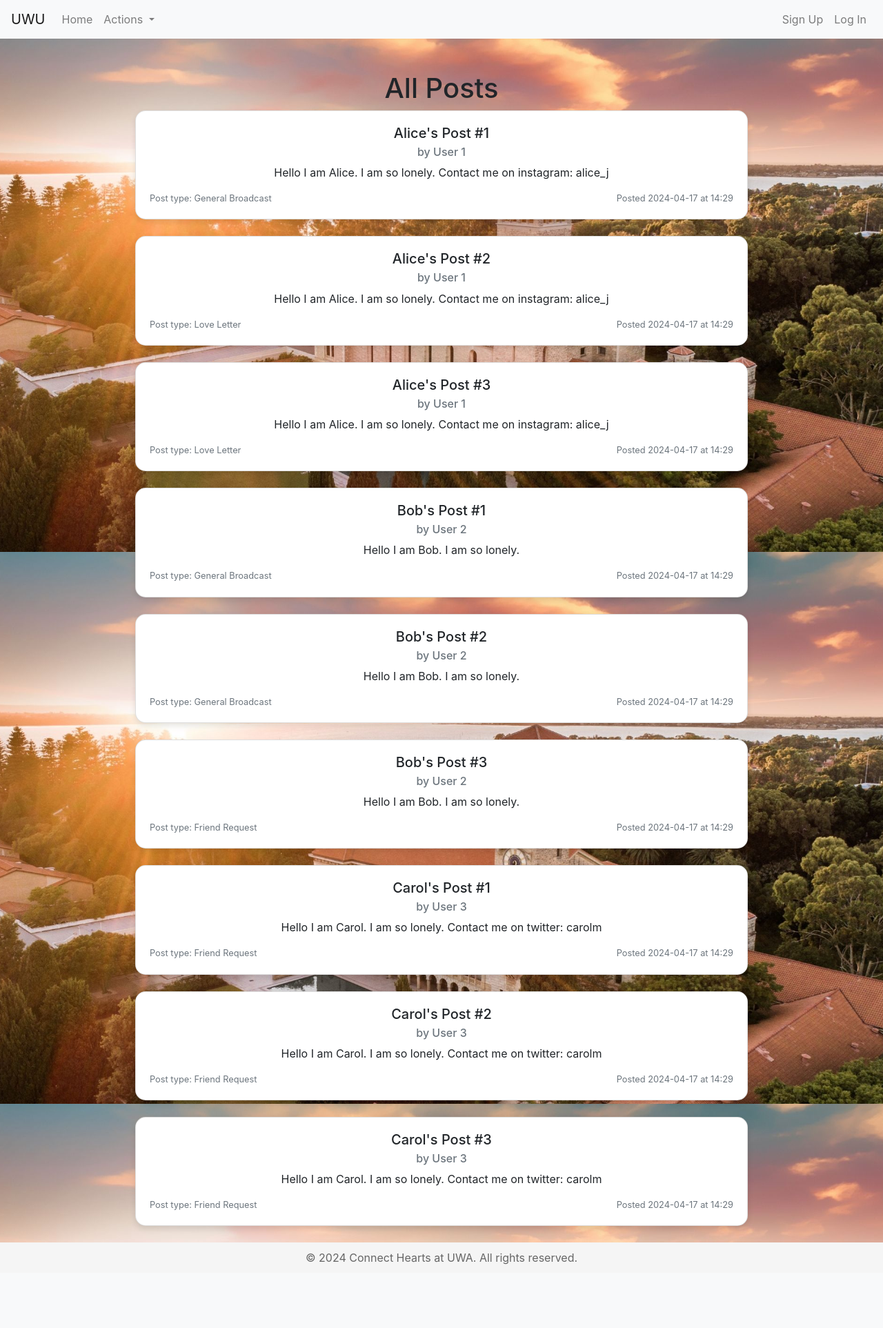
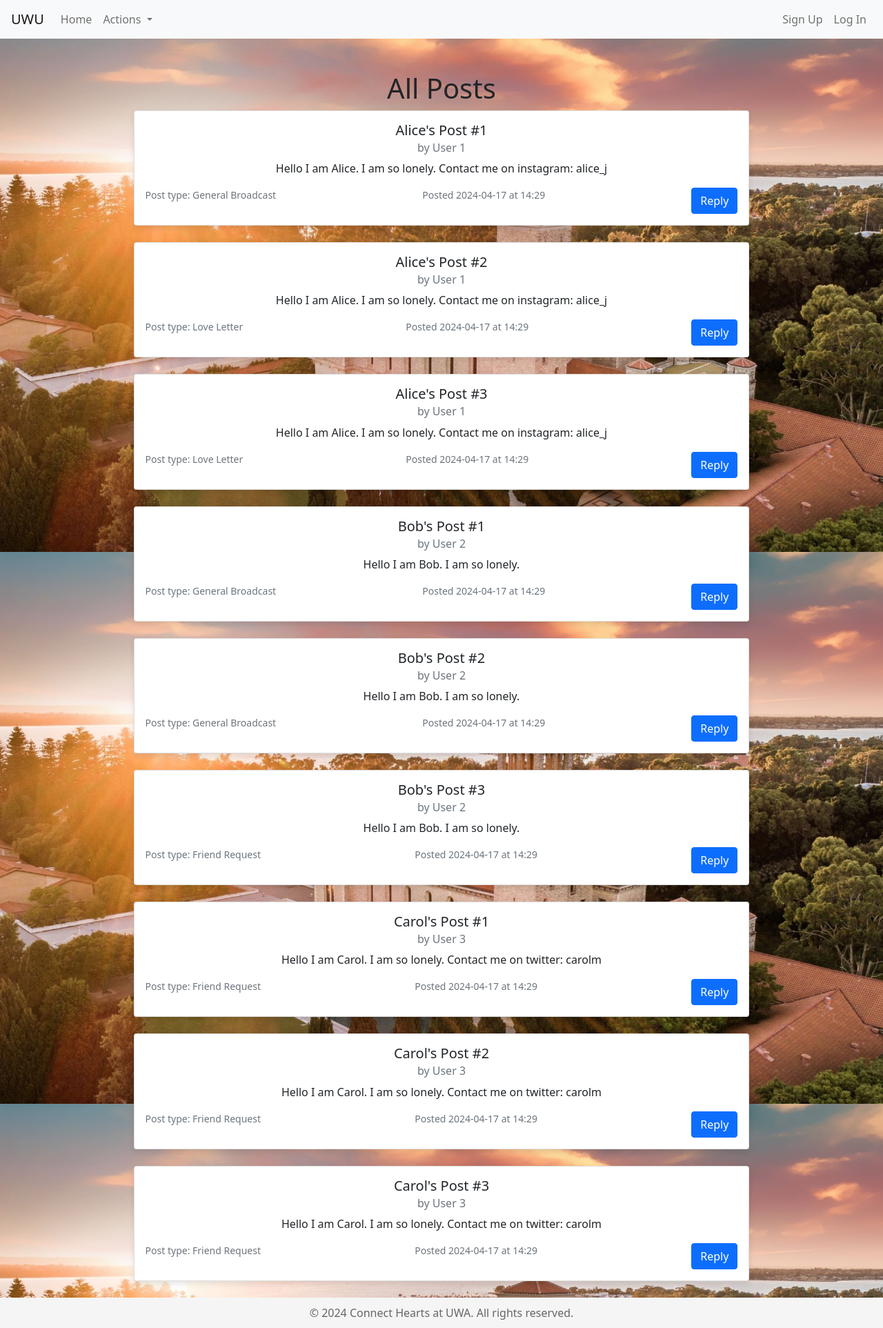
Before and after one commit to 0x3F-Lab/love-letters, a Flask app: page /post/browse in a window 1280 px wide. Shown: the whole page at 69% size. Before the commit the page ends 1833 px from the top, so only its background shows below. Run offline with Flask 3, Linux system fonts and the light colour scheme; some libraries are stand-ins or nearby versions.

Commit message:
added a reply button to browse post page

```diff
--- a/src/blueprints/post.py
+++ b/src/blueprints/post.py
@@ -1,5 +1,6 @@
 from flask import Blueprint, render_template, request, redirect, url_for, flash, session
-from models import Post, db
+from models import Post, Reply, db
+
 
 post = Blueprint("post", __name__)
 
@@ -56,3 +57,24 @@ def create():
 def browse():
     posts = Post.query.all()
     return render_template("browse.html", posts=posts)
+
+@post.route('/submit_reply', methods=['POST'])
+def submit_reply():
+    user_id = session.get("user_id")  # Get the user_id from session
+    if not user_id:
+        flash("You need to login to reply.", "danger")
+        return redirect(url_for("auth.login"))  # Assuming 'auth.login' is your login route
+
+    post_id = request.form['post_id']
+    content = request.form['content']
+    new_reply = Reply(post_id=post_id, user_id=user_id, content=content)
+    db.session.add(new_reply)
+
+    try:
+        db.session.commit()
+        flash("Reply posted successfully!", "success")
+    except Exception as e:
+        db.session.rollback()
+        flash(f"An error occurred: {e}", "danger")
+
+    return redirect(url_for('post.browse'))
--- a/src/static/js/script.js
+++ b/src/static/js/script.js
@@ -9,3 +9,8 @@ $(document).ready(function () {
     $("#passwordForm").toggle();
   });
 });
+
+
+function setPostId(postId) {
+    document.getElementById('post-id').value = postId;
+}
--- a/src/templates/base.html
+++ b/src/templates/base.html
@@ -60,6 +60,8 @@
     <!-- Bootstrap JS and Popper.js -->
     <script src="https://stackpath.bootstrapcdn.com/bootstrap/4.5.2/js/bootstrap.min.js"></script>
     <script src="https://cdn.jsdelivr.net/npm/@popperjs/core@2.5.2/dist/umd/popper.min.js"></script>
+    <script src="https://cdn.jsdelivr.net/npm/bootstrap@5.1.3/dist/js/bootstrap.bundle.min.js"></script>
+    <link href="https://cdn.jsdelivr.net/npm/bootstrap@5.1.3/dist/css/bootstrap.min.css" rel="stylesheet">
     <!-- Custom JavaScript -->
     <script src="{{ url_for('static', filename='js/script.js') }}"></script>
     <script src="{{ url_for('static', filename='js/login-modal.js') }}"></script>
--- a/src/templates/browse.html
+++ b/src/templates/browse.html
@@ -2,6 +2,14 @@
 {% block title %} Browse Letters {% endblock %}
 
 {% block content %}
+
+<script>
+    function setPostId(postId) {
+        document.getElementById('post-id').value = postId;
+    }
+    </script>
+
+
 <div class="container mt-5">
     <h1 class="text-center">All Posts</h1>
     {% for post in posts %}
@@ -15,9 +23,35 @@
                 <small class="text-muted">
                     Posted {{ post.created_at.strftime('%Y-%m-%d at %H:%M') }}
                 </small>
+                <button type="button" class="btn btn-primary" data-bs-toggle="modal" data-bs-target="#replyModal" onclick="setPostId({{ post.post_id }})">Reply</button>
+
             </div>
         </div>
     </div>
     {% endfor %}
 </div>
+
+<!-- Reply Modal -->
+<div class="modal fade" id="replyModal" tabindex="-1" aria-labelledby="replyModalLabel" aria-hidden="true">
+    <div class="modal-dialog">
+        <div class="modal-content">
+            <div class="modal-header">
+                <h5 class="modal-title" id="replyModalLabel">Reply to Post</h5>
+                <button type="button" class="btn-close" data-bs-dismiss="modal" aria-label="Close"></button>
+            </div>
+            <form method="POST" action="{{ url_for('post.submit_reply') }}">
+                <div class="modal-body">
+                    <input type="hidden" name="post_id" id="post-id">
+                    <textarea class="form-control" name="content" required placeholder="Write your reply here..."></textarea>
+                </div>
+                <div class="modal-footer">
+                    <button type="button" class="btn btn-secondary" data-bs-dismiss="modal">Close</button>
+                    <button type="submit" class="btn btn-primary">Submit Reply</button>
+                </div>
+            </form>
+        </div>
+    </div>
+</div>
+
+
 {% endblock %}
```
